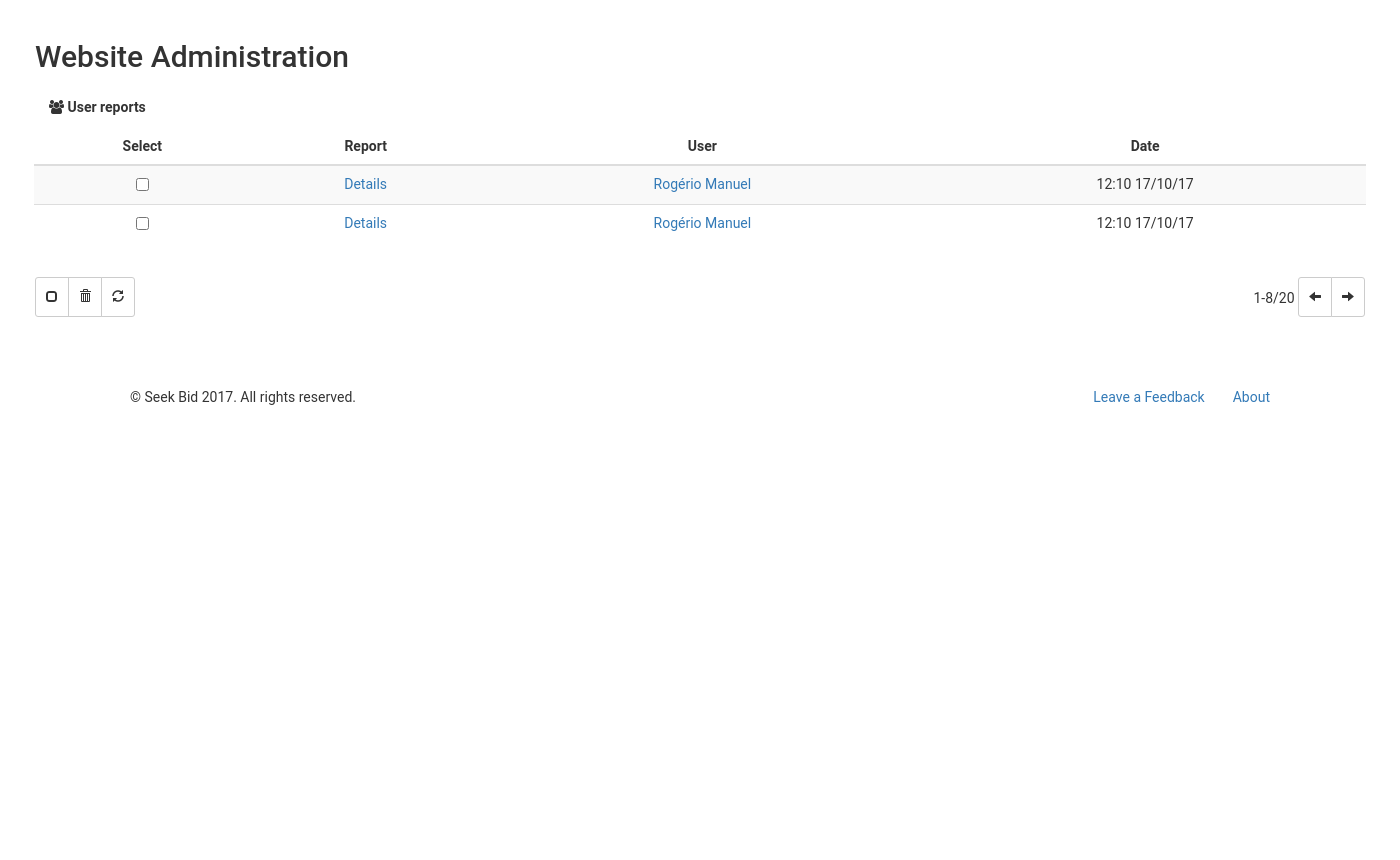
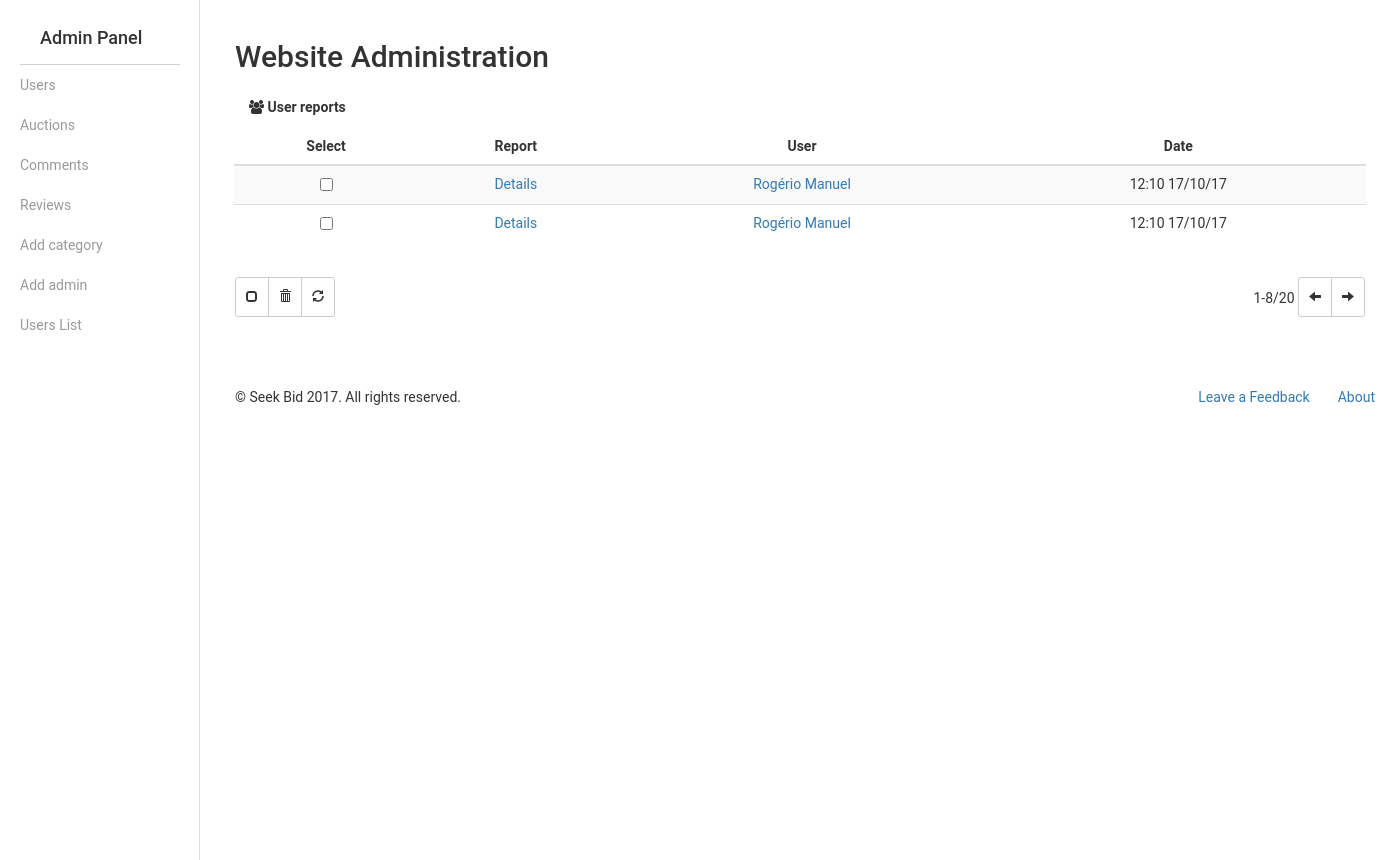
Before and after one commit to renatoabreu11/LBAW, a PHP site: page /admin.html in a window 1400 px wide. Shown: the part 52-912 px from the top of the page. Run offline with PHP 8.4, Linux system fonts and the light colour scheme; some libraries are stand-ins or nearby versions.

Commit message:
visual improvements to side bar

```diff
--- a/SeekBid/app/admin.html
+++ b/SeekBid/app/admin.html
@@ -93,14 +93,12 @@
 </nav>
 
 
-<div id="wrapper" class="toggled">
+<div id="wrapper">
   <!-- Sidebar -->
   <div id="sidebar-wrapper">
     <ul class="sidebar-nav">
       <li class="sidebar-brand">
-        <a href="#">
-          Admin Panel
-        </a>
+          <h4>Admin Panel</h4>
       </li>
       <li>
         <a href="#" id="usersAdmin" data-target="#rightSideUsers">Users</a>
--- a/SeekBid/app/styles/main.css
+++ b/SeekBid/app/styles/main.css
@@ -763,18 +763,18 @@ a.navlink {
 }
 
 #wrapper.toggled {
-  padding-left: 250px;
+  padding-left: 200px;
 }
 
 #sidebar-wrapper {
+  box-shadow: inset -1px 0px 0px 0px #DDDDDD;
   z-index: 1000;
   position: fixed;
-  left: 250px;
+  left: 200px;
   width: 0;
   height: 100%;
-  margin-left: -250px;
+  margin-left: -200px;
   overflow-y: auto;
-  background: #000;
   -webkit-transition: all 0.5s ease;
   -moz-transition: all 0.5s ease;
   -o-transition: all 0.5s ease;
@@ -782,7 +782,7 @@ a.navlink {
 }
 
 #wrapper.toggled #sidebar-wrapper {
-  width: 250px;
+  width: 200px;
 }
 
 #page-content-wrapper {
@@ -793,7 +793,7 @@ a.navlink {
 
 #wrapper.toggled #page-content-wrapper {
   position: absolute;
-  margin-right: -250px;
+  margin-right: -200px;
 }
 
 /* Sidebar Styles */
@@ -801,7 +801,7 @@ a.navlink {
 .sidebar-nav {
   position: absolute;
   top: 0;
-  width: 250px;
+  width: 200px;
   margin: 0;
   padding: 0;
   list-style: none;
@@ -820,7 +820,7 @@ a.navlink {
 
 .sidebar-nav li a:hover {
   text-decoration: none;
-  color: #fff;
+  color: dodgerblue;
   background: rgba(255,255,255,0.2);
 }
 
@@ -835,18 +835,18 @@ a.navlink {
   line-height: 60px;
 }
 
-.sidebar-nav > .sidebar-brand a {
-  color: #999999;
-}
-
-.sidebar-nav > .sidebar-brand a:hover {
-  color: #fff;
-  background: none;
+.sidebar-nav > .sidebar-brand {
+  padding: 18px 0px;
+  margin: 0 20px;
+  border-bottom: 1px solid rgba(102, 97, 91, 0.3);
+  height: 65px;
+  font-size: 18px;
+  line-height: 60px;
 }
 
 @media(min-width:768px) {
   #wrapper {
-    padding-left: 250px;
+    padding-left: 200px;
   }
 
   #wrapper.toggled {
@@ -854,7 +854,7 @@ a.navlink {
   }
 
   #sidebar-wrapper {
-    width: 250px;
+    width: 200px;
   }
 
   #wrapper.toggled #sidebar-wrapper {
```
